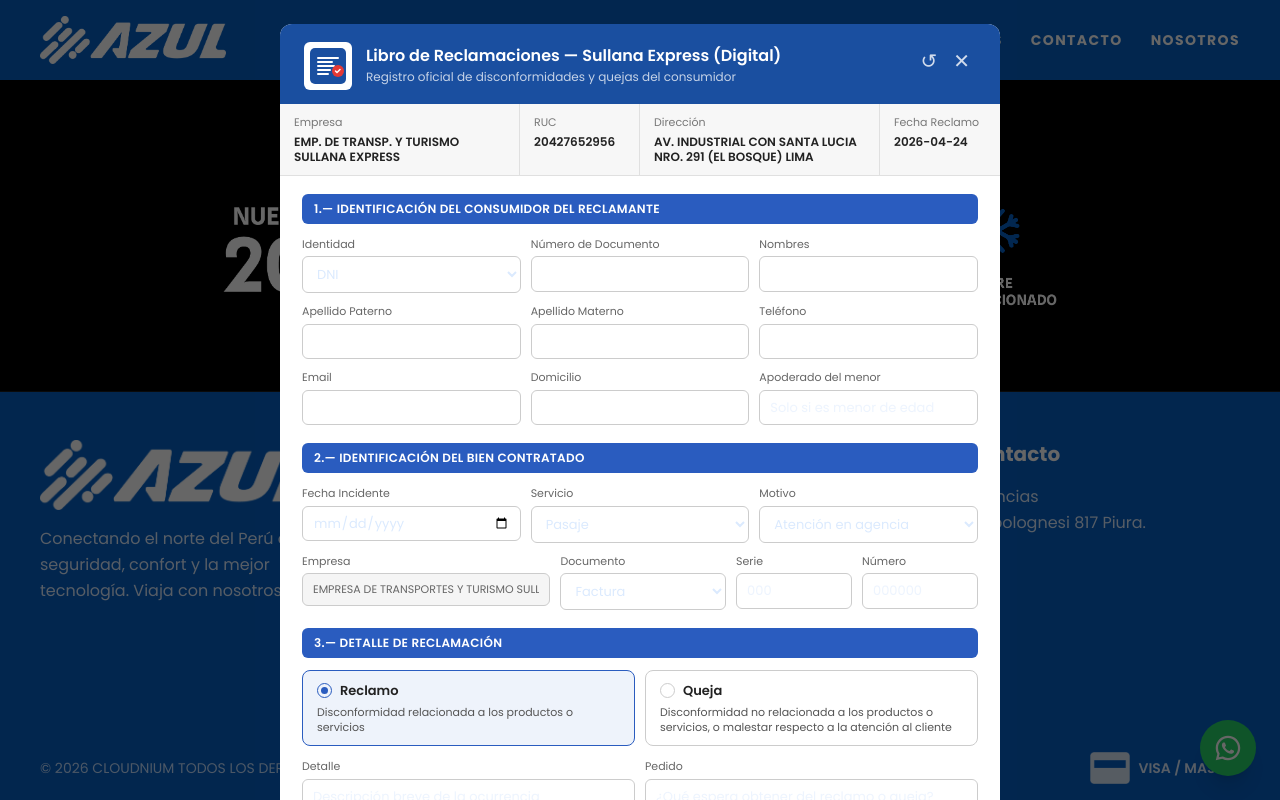
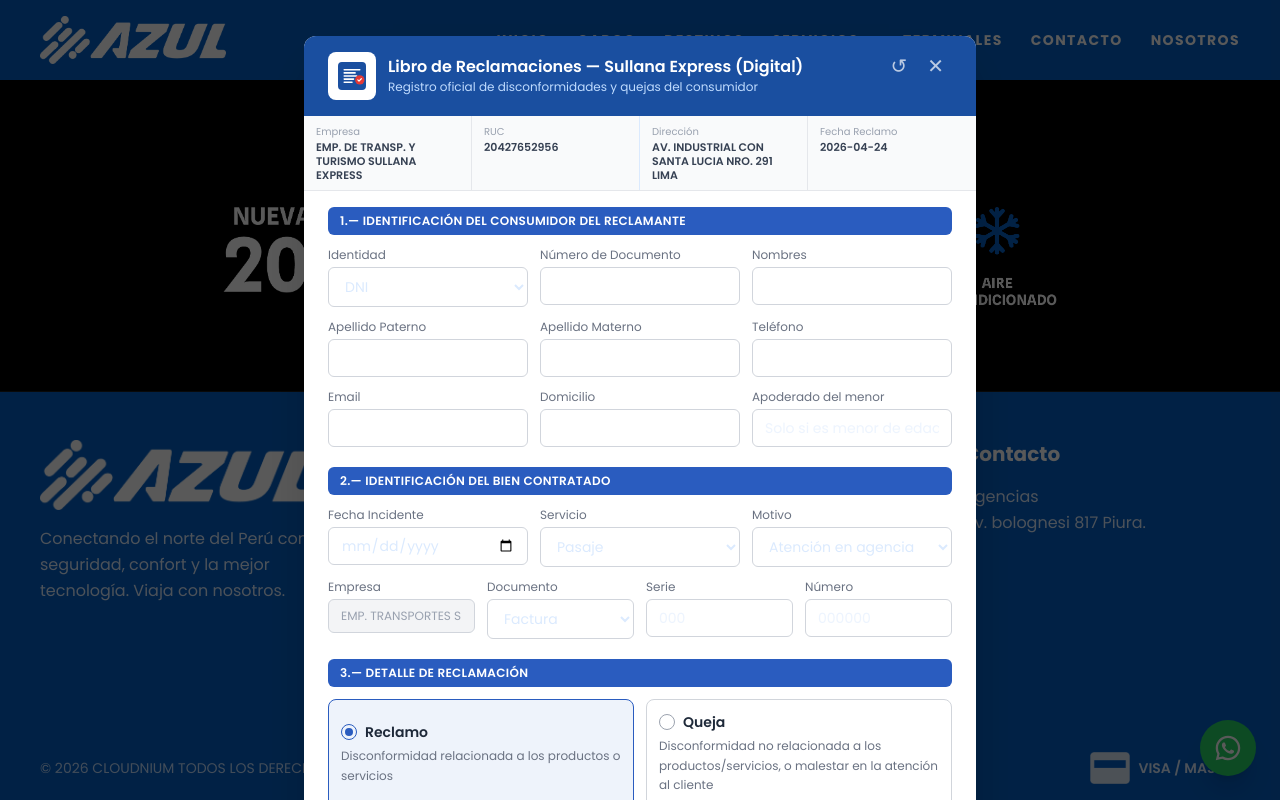
Before and after one commit to Cloudnium/AZUL, a Next.js app: page / in a window 1280 px wide. Both pictures are taken after a click on the button "Libro de reclamaciones". Shown: the part 1583-2383 px from the top of the page. Built offline with nearby package versions, Linux system fonts and the light colour scheme.

Commit message:
reclamaciones v2

```diff
--- a/components/LibroReclamaciones.tsx
+++ b/components/LibroReclamaciones.tsx
@@ -3,25 +3,17 @@
 import { useState } from 'react';
 
 export default function LibroReclamaciones() {
-  const [open, setOpen] = useState(false);
-  const [tipo, setTipo] = useState<'reclamo' | 'queja'>('reclamo');
+  const [open, setOpen]       = useState(false);
+  const [tipo, setTipo]       = useState<'reclamo' | 'queja'>('reclamo');
   const [enviado, setEnviado] = useState(false);
 
   const today = new Date().toISOString().split('T')[0];
 
-  function resetForm() {
-    setTipo('reclamo');
-    setEnviado(false);
-  }
-
-  function handleClose() {
-    setOpen(false);
-    resetForm();
-  }
-
+  function resetForm() { setTipo('reclamo'); setEnviado(false); }
+  function handleClose() { setOpen(false); resetForm(); }
   function handleEnviar(e: React.FormEvent<HTMLFormElement>) {
     e.preventDefault();
-    // Aquí puedes conectar tu backend:
+    // Conecta tu backend aquí:
     // const data = new FormData(e.currentTarget);
     // await fetch('/api/reclamaciones', { method: 'POST', body: data });
     setEnviado(true);
@@ -29,11 +21,10 @@
 
   return (
     <>
-      {/* ── BOTÓN EN EL FOOTER ── */}
+      {/* ── TRIGGER EN FOOTER ── */}
       <button
         onClick={() => setOpen(true)}
-        className="hover:text-white transition-colors text-left"
-        style={{ background: 'none', border: 'none', cursor: 'pointer', padding: 0, color: 'rgb(191 219 254)' }}
+        className="text-blue-200 hover:text-white transition-colors text-left text-base bg-transparent border-none cursor-pointer p-0"
       >
         Libro de reclamaciones
       </button>
@@ -42,186 +33,221 @@
       {open && (
         <div
           onClick={(e) => { if (e.target === e.currentTarget) handleClose(); }}
-          style={{
-            position: 'fixed', inset: 0, background: 'rgba(0,0,0,0.6)',
-            zIndex: 9999, overflowY: 'auto', padding: '24px 12px',
-            display: 'flex', alignItems: 'flex-start', justifyContent: 'center',
-          }}
+          className="fixed inset-0 z-[9999] overflow-y-auto flex items-start justify-center p-3 sm:p-6"
+          style={{ background: 'rgba(0,0,0,0.65)' }}
         >
-          <div style={{
-            background: '#fff', borderRadius: 12, width: '100%', maxWidth: 720,
-            fontFamily: 'inherit', overflow: 'hidden', marginBottom: 24,
-          }}>
+          <div className="bg-white rounded-xl w-full max-w-2xl my-3 overflow-hidden shadow-2xl">
 
             {/* CABECERA */}
-            <div style={{ background: '#1a4fa0', padding: '18px 24px 14px', display: 'flex', alignItems: 'flex-start', justifyContent: 'space-between' }}>
-              <div style={{ display: 'flex', alignItems: 'center', gap: 14 }}>
-                <div style={{ width: 48, height: 48, background: '#fff', borderRadius: 6, display: 'flex', alignItems: 'center', justifyContent: 'center', flexShrink: 0 }}>
-                  <svg width="36" height="36" viewBox="0 0 36 36" fill="none">
+            <div className="flex items-start justify-between gap-3 px-4 sm:px-6 py-4" style={{ background: '#1a4fa0' }}>
+              <div className="flex items-center gap-3 min-w-0">
+                <div className="w-10 h-10 sm:w-12 sm:h-12 bg-white rounded-lg flex items-center justify-center flex-shrink-0">
+                  <svg width="28" height="28" viewBox="0 0 36 36" fill="none">
                     <rect width="36" height="36" rx="5" fill="#1a4fa0"/>
                     <path d="M8 10h20M8 14h14M8 18h16M8 22h12M8 26h10" stroke="white" strokeWidth="2" strokeLinecap="round"/>
                     <circle cx="28" cy="23" r="6" fill="#e53935"/>
                     <path d="M25.5 23l1.5 1.5 3-3" stroke="white" strokeWidth="1.5" strokeLinecap="round" strokeLinejoin="round"/>
                   </svg>
                 </div>
-                <div>
-                  <div style={{ color: 'white', fontSize: 16, fontWeight: 600, lineHeight: 1.2 }}>
+                <div className="min-w-0">
+                  <div className="text-white font-semibold text-sm sm:text-base leading-tight">
                     Libro de Reclamaciones — Sullana Express (Digital)
                   </div>
-                  <div style={{ color: 'rgba(255,255,255,0.75)', fontSize: 12, marginTop: 3 }}>
+                  <div className="text-blue-200 text-xs mt-0.5 hidden sm:block">
                     Registro oficial de disconformidades y quejas del consumidor
                   </div>
                 </div>
               </div>
-              <div style={{ display: 'flex', gap: 4, flexShrink: 0 }}>
-                <button onClick={resetForm} title="Reiniciar" style={btnIcon}>↺</button>
-                <button onClick={handleClose} title="Cerrar" style={btnIcon}>✕</button>
+              <div className="flex gap-1 flex-shrink-0">
+                <button onClick={resetForm} title="Reiniciar"
+                  className="text-white opacity-70 hover:opacity-100 text-xl px-2 py-1 bg-transparent border-none cursor-pointer leading-none">↺</button>
+                <button onClick={handleClose} title="Cerrar"
+                  className="text-white opacity-70 hover:opacity-100 text-xl px-2 py-1 bg-transparent border-none cursor-pointer leading-none">✕</button>
               </div>
             </div>
 
-            {/* META */}
-            <div style={{ display: 'grid', gridTemplateColumns: '2fr 1fr 2fr 1fr', borderBottom: '1px solid #e0e0e0', background: '#f7f7f7' }}>
+            {/* BARRA META */}
+            <div className="grid grid-cols-2 sm:grid-cols-4 border-b border-gray-200 bg-gray-50">
               {[
-                { label: 'Empresa', value: 'EMP. DE TRANSP. Y TURISMO SULLANA EXPRESS' },
-                { label: 'RUC', value: '20427652956' },
-                { label: 'Dirección', value: 'AV. INDUSTRIAL CON SANTA LUCIA NRO. 291 (EL BOSQUE) LIMA' },
+                { label: 'Empresa',       value: 'EMP. DE TRANSP. Y TURISMO SULLANA EXPRESS' },
+                { label: 'RUC',           value: '20427652956' },
+                { label: 'Dirección',     value: 'AV. INDUSTRIAL CON SANTA LUCIA NRO. 291 LIMA' },
                 { label: 'Fecha Reclamo', value: today },
               ].map((m, i) => (
-                <div key={i} style={{ padding: '10px 14px', borderRight: i < 3 ? '1px solid #e0e0e0' : 'none' }}>
-                  <div style={{ fontSize: 11, color: '#777', marginBottom: 3 }}>{m.label}</div>
-                  <div style={{ fontSize: 12, fontWeight: 600, color: '#222', lineHeight: 1.3 }}>{m.value}</div>
+                <div key={i} className={`px-3 py-2 ${i % 2 === 0 ? 'border-r border-gray-200' : ''} sm:border-r sm:last:border-r-0`}>
+                  <div className="text-[10px] text-gray-400 mb-0.5">{m.label}</div>
+                  <div className="text-[11px] font-semibold text-gray-700 leading-tight break-words">{m.value}</div>
                 </div>
               ))}
             </div>
 
-            {/* FORMULARIO */}
+            {/* CONTENIDO */}
             {enviado ? (
-              <div style={{ padding: '48px 24px', textAlign: 'center' }}>
-                <div style={{ fontSize: 48, marginBottom: 16 }}>✅</div>
-                <div style={{ fontSize: 18, fontWeight: 600, color: '#1a4fa0', marginBottom: 8 }}>
+              <div className="px-6 py-16 text-center">
+                <div className="text-5xl mb-4">✅</div>
+                <div className="text-lg font-semibold mb-2" style={{ color: '#1a4fa0' }}>
                   Reclamo enviado con éxito
                 </div>
-                <div style={{ fontSize: 14, color: '#555', marginBottom: 24 }}>
+                <div className="text-sm text-gray-500 mb-6">
                   Recibirá una respuesta en un plazo máximo de 30 días calendario.
                 </div>
-                <button onClick={handleClose} style={{ ...btnPrimary }}>Cerrar</button>
+                <button onClick={handleClose}
+                  className="text-white font-semibold text-sm px-6 py-2.5 rounded-lg"
+                  style={{ background: '#1a4fa0' }}>
+                  Cerrar
+                </button>
               </div>
             ) : (
-              <form onSubmit={handleEnviar} style={{ padding: '18px 22px' }}>
+              <form onSubmit={handleEnviar} className="px-4 sm:px-6 py-4 space-y-5">
 
                 {/* SECCIÓN 1 */}
-                <SectionTitle>1.— IDENTIFICACIÓN DEL CONSUMIDOR DEL RECLAMANTE</SectionTitle>
-                <div style={{ ...grid3, marginBottom: 10 }}>
-                  <Field label="Identidad">
-                    <select name="identidad" style={select}>
+                <Section title="1.— IDENTIFICACIÓN DEL CONSUMIDOR DEL RECLAMANTE">
+                  <div className="grid grid-cols-1 sm:grid-cols-3 gap-3">
+                    <F label="Identidad">
+                      <select name="identidad" className={sel}>
                         <option>DNI</option>
                         <option>Carné de extranjería</option>
                         <option>Pasaporte</option>
                         <option>RUC</option>
                       </select>
-                  </Field>
-                  <Field label="Número de Documento"><input name="nroDoc" type="text" maxLength={15} style={input} /></Field>
-                  <Field label="Nombres"><input name="nombres" type="text" style={input} required /></Field>
+                    </F>
+                    <F label="Número de Documento">
+                      <input name="nroDoc" type="text" maxLength={15} className={inp} />
+                    </F>
+                    <F label="Nombres">
+                      <input name="nombres" type="text" className={inp} required />
+                    </F>
                   </div>
-                <div style={{ ...grid3, marginBottom: 10 }}>
-                  <Field label="Apellido Paterno"><input name="apPaterno" type="text" style={input} required /></Field>
-                  <Field label="Apellido Materno"><input name="apMaterno" type="text" style={input} /></Field>
-                  <Field label="Teléfono"><input name="telefono" type="tel" style={input} required /></Field>
+                  <div className="grid grid-cols-1 sm:grid-cols-3 gap-3">
+                    <F label="Apellido Paterno">
+                      <input name="apPaterno" type="text" className={inp} required />
+                    </F>
+                    <F label="Apellido Materno">
+                      <input name="apMaterno" type="text" className={inp} />
+                    </F>
+                    <F label="Teléfono">
+                      <input name="telefono" type="tel" className={inp} required />
+                    </F>
                   </div>
-                <div style={{ ...grid3, marginBottom: 18 }}>
-                  <Field label="Email"><input name="email" type="email" style={input} required /></Field>
-                  <Field label="Domicilio"><input name="domicilio" type="text" style={input} /></Field>
-                  <Field label="Apoderado del menor">
-                    <input name="apoderado" type="text" placeholder="Solo si es menor de edad" style={input} />
-                  </Field>
+                  <div className="grid grid-cols-1 sm:grid-cols-3 gap-3">
+                    <F label="Email">
+                      <input name="email" type="email" className={inp} required />
+                    </F>
+                    <F label="Domicilio">
+                      <input name="domicilio" type="text" className={inp} />
+                    </F>
+                    <F label="Apoderado del menor">
+                      <input name="apoderado" type="text" placeholder="Solo si es menor de edad" className={inp} />
+                    </F>
                   </div>
+                </Section>
 
                 {/* SECCIÓN 2 */}
-                <SectionTitle>2.— IDENTIFICACIÓN DEL BIEN CONTRATADO</SectionTitle>
-                <div style={{ ...grid3, marginBottom: 10 }}>
-                  <Field label="Fecha Incidente"><input name="fechaIncidente" type="date" style={input} required /></Field>
-                  <Field label="Servicio">
-                    <select name="servicio" style={select}>
+                <Section title="2.— IDENTIFICACIÓN DEL BIEN CONTRATADO">
+                  <div className="grid grid-cols-1 sm:grid-cols-3 gap-3">
+                    <F label="Fecha Incidente">
+                      <input name="fechaIncidente" type="date" className={inp} required />
+                    </F>
+                    <F label="Servicio">
+                      <select name="servicio" className={sel}>
                         <option>Pasaje</option>
                         <option>Encomienda</option>
                         <option>Carga</option>
                         <option>Otro</option>
                       </select>
-                  </Field>
-                  <Field label="Motivo">
-                    <select name="motivo" style={select}>
+                    </F>
+                    <F label="Motivo">
+                      <select name="motivo" className={sel}>
                         <option>Atención en agencia</option>
                         <option>Retraso en salida</option>
                         <option>Equipaje dañado/perdido</option>
                         <option>Cobro indebido</option>
                         <option>Otro</option>
                       </select>
-                  </Field>
+                    </F>
                   </div>
-                <div style={{ display: 'grid', gridTemplateColumns: '1.5fr 1fr 0.7fr 0.7fr', gap: 10, marginBottom: 18 }}>
-                  <Field label="Empresa">
-                    <input type="text" value="EMPRESA DE TRANSPORTES Y TURISMO SULLANA EXPRESS" readOnly
-                      style={{ ...input, background: '#f5f5f5', color: '#666', fontSize: 11 }} />
-                  </Field>
-                  <Field label="Documento">
-                    <select name="tipoDoc" style={select}>
-                      <option>Factura</option><option>Boleta</option><option>Ticket</option><option>Sin documento</option>
+                  <div className="grid grid-cols-2 sm:grid-cols-4 gap-3">
+                    <div className="col-span-2 sm:col-span-1">
+                      <F label="Empresa">
+                        <input type="text" value="EMP. TRANSPORTES SULLANA" readOnly
+                          className={`${inp} bg-gray-100 text-gray-400 text-xs`} />
+                      </F>
+                    </div>
+                    <F label="Documento">
+                      <select name="tipoDoc" className={sel}>
+                        <option>Factura</option>
+                        <option>Boleta</option>
+                        <option>Ticket</option>
+                        <option>Sin documento</option>
                       </select>
-                  </Field>
-                  <Field label="Serie"><input name="serie" type="text" placeholder="000" style={input} /></Field>
-                  <Field label="Número"><input name="numero" type="text" placeholder="000000" style={input} /></Field>
+                    </F>
+                    <F label="Serie">
+                      <input name="serie" type="text" placeholder="000" className={inp} />
+                    </F>
+                    <F label="Número">
+                      <input name="numero" type="text" placeholder="000000" className={inp} />
+                    </F>
                   </div>
+                </Section>
 
                 {/* SECCIÓN 3 */}
-                <SectionTitle>3.— DETALLE DE RECLAMACIÓN</SectionTitle>
-                <div style={{ display: 'grid', gridTemplateColumns: '1fr 1fr', gap: 10, marginBottom: 12 }}>
+                <Section title="3.— DETALLE DE RECLAMACIÓN">
+                  <div className="grid grid-cols-1 sm:grid-cols-2 gap-3">
                     {(['reclamo', 'queja'] as const).map((t) => (
-                    <div key={t} onClick={() => setTipo(t)} style={{
-                      border: tipo === t ? '1.5px solid #2a5cbf' : '1px solid #ccc',
+                      <button
+                        key={t} type="button" onClick={() => setTipo(t)}
+                        className="text-left rounded-lg p-3 transition-all cursor-pointer w-full bg-transparent"
+                        style={{
+                          border: tipo === t ? '1.5px solid #2a5cbf' : '1px solid #d1d5db',
                           background: tipo === t ? '#eef3fb' : 'transparent',
-                      borderRadius: 8, padding: '10px 14px', cursor: 'pointer',
-                    }}>
-                      <div style={{ display: 'flex', alignItems: 'center', gap: 8, marginBottom: 4 }}>
-                        <div style={{
-                          width: 15, height: 15, borderRadius: '50%',
-                          border: `1.5px solid ${tipo === t ? '#2a5cbf' : '#ccc'}`,
-                          display: 'flex', alignItems: 'center', justifyContent: 'center',
-                        }}>
-                          {tipo === t && <div style={{ width: 7, height: 7, borderRadius: '50%', background: '#2a5cbf' }} />}
+                        }}
+                      >
+                        <div className="flex items-center gap-2 mb-1">
+                          <div className="w-4 h-4 rounded-full flex items-center justify-center flex-shrink-0"
+                            style={{ border: `1.5px solid ${tipo === t ? '#2a5cbf' : '#9ca3af'}` }}>
+                            {tipo === t && <div className="w-2 h-2 rounded-full" style={{ background: '#2a5cbf' }} />}
                           </div>
-                        <span style={{ fontSize: 13, fontWeight: 600, color: '#222', textTransform: 'capitalize' }}>{t}</span>
+                          <span className="text-sm font-semibold text-gray-800 capitalize">{t}</span>
                         </div>
-                      <div style={{ fontSize: 11, color: '#555', lineHeight: 1.4 }}>
+                        <div className="text-xs text-gray-500 leading-relaxed">
                           {t === 'reclamo'
                             ? 'Disconformidad relacionada a los productos o servicios'
-                          : 'Disconformidad no relacionada a los productos o servicios, o malestar respecto a la atención al cliente'}
+                            : 'Disconformidad no relacionada a los productos/servicios, o malestar en la atención al cliente'}
                         </div>
-                    </div>
+                      </button>
                     ))}
                   </div>
                   <input type="hidden" name="tipoReclamo" value={tipo} />
-                <div style={{ display: 'grid', gridTemplateColumns: '1fr 1fr', gap: 10, marginBottom: 6 }}>
-                  <Field label="Detalle">
-                    <textarea name="detalle" required placeholder="Descripción breve de la ocurrencia"
-                      style={{ ...input, minHeight: 80, resize: 'vertical' }} />
-                  </Field>
-                  <Field label="Pedido">
-                    <textarea name="pedido" placeholder="¿Qué espera obtener del reclamo o queja?"
-                      style={{ ...input, minHeight: 80, resize: 'vertical' }} />
-                  </Field>
+                  <div className="grid grid-cols-1 sm:grid-cols-2 gap-3">
+                    <F label="Detalle">
+                      <textarea name="detalle" required
+                        placeholder="Descripción breve de la ocurrencia"
+                        className={`${inp} min-h-[90px] resize-y`} />
+                    </F>
+                    <F label="Pedido">
+                      <textarea name="pedido"
+                        placeholder="¿Qué espera obtener del reclamo o queja?"
+                        className={`${inp} min-h-[90px] resize-y`} />
+                    </F>
                   </div>
+                </Section>
 
                 {/* PIE */}
-                <div style={{ borderTop: '1px solid #e0e0e0', marginTop: 16, paddingTop: 14, display: 'flex', alignItems: 'center', justifyContent: 'space-between', gap: 16 }}>
-                  <p style={{ fontSize: 11, color: '#777', lineHeight: 1.5, maxWidth: 360, margin: 0 }}>
+                <div className="border-t border-gray-200 pt-4 flex flex-col sm:flex-row items-start sm:items-center justify-between gap-3">
+                  <p className="text-xs text-gray-400 leading-relaxed m-0">
                     La empresa dará respuesta en un plazo no mayor de 30 días calendario.
                     Válido conforme al D.S. 011-2011-PCM.
                   </p>
-                  <button type="submit" style={btnPrimary}>ENVIAR FORMULARIO</button>
+                  <button type="submit"
+                    className="w-full sm:w-auto text-white font-semibold text-sm px-6 py-2.5 rounded-lg whitespace-nowrap hover:opacity-90 transition-opacity"
+                    style={{ background: '#1a4fa0' }}>
+                    ENVIAR FORMULARIO
+                  </button>
                 </div>
 
               </form>
             )}
+
           </div>
         </div>
       )}
@@ -229,25 +255,27 @@
   );
 }
 
-/* ── Helpers de estilo ── */
-function SectionTitle({ children }: { children: React.ReactNode }) {
+/* ── Sub-componentes ── */
+function Section({ title, children }: { title: string; children: React.ReactNode }) {
   return (
-    <div style={{ background: '#2a5cbf', color: 'white', fontSize: 12, fontWeight: 600, padding: '6px 12px', borderRadius: 6, marginBottom: 12, letterSpacing: '.3px' }}>
-      {children}
+    <div className="space-y-3">
+      <div className="text-white text-xs font-semibold px-3 py-1.5 rounded-md tracking-wide"
+        style={{ background: '#2a5cbf' }}>
+        {title}
       </div>
-  );
-}
-function Field({ label, children }: { label: string; children: React.ReactNode }) {
-  return (
-    <div style={{ display: 'flex', flexDirection: 'column', gap: 4 }}>
-      <label style={{ fontSize: 11, color: '#666' }}>{label}</label>
       {children}
     </div>
   );
 }
 
-const input: React.CSSProperties = { width: '100%', padding: '7px 10px', border: '1px solid #ccc', borderRadius: 6, fontSize: 13, fontFamily: 'inherit', boxSizing: 'border-box' };
-const select: React.CSSProperties = { ...input, cursor: 'pointer' };
-const grid3: React.CSSProperties = { display: 'grid', gridTemplateColumns: '1fr 1fr 1fr', gap: 10 };
-const btnIcon: React.CSSProperties = { background: 'none', border: 'none', cursor: 'pointer', color: 'white', opacity: 0.8, fontSize: 20, padding: '4px 6px' };
-const btnPrimary: React.CSSProperties = { background: '#1a4fa0', color: 'white', border: 'none', padding: '10px 26px', borderRadius: 6, fontSize: 13, fontWeight: 600, cursor: 'pointer', whiteSpace: 'nowrap', fontFamily: 'inherit' };
+function F({ label, children }: { label: string; children: React.ReactNode }) {
+  return (
+    <div className="flex flex-col gap-1">
+      <label className="text-xs text-gray-500">{label}</label>
+      {children}
+    </div>
+  );
+}
+
+const inp = 'w-full px-3 py-2 border border-gray-300 rounded-md text-sm focus:outline-none focus:border-blue-500 box-border font-[inherit]';
+const sel = `${inp} cursor-pointer`;
```
Lines whose indentation alone changed are shown as unchanged.
